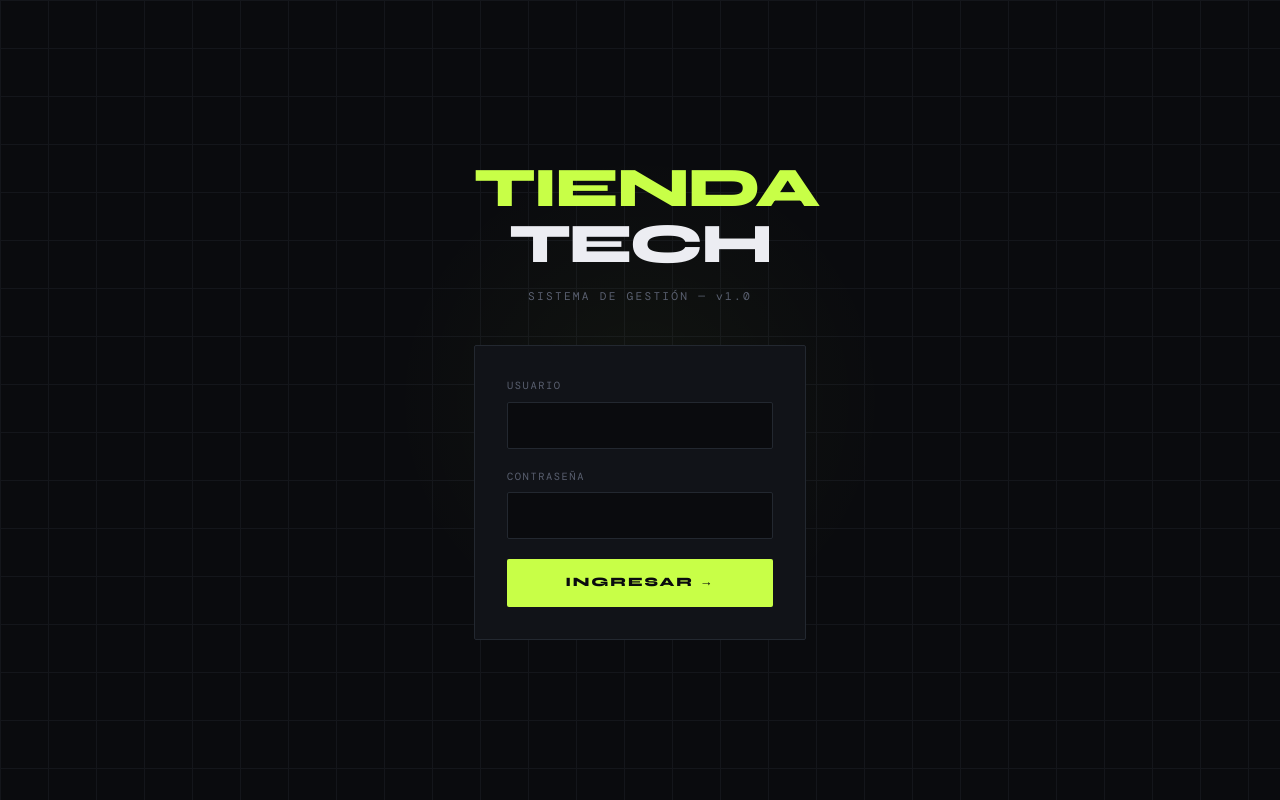
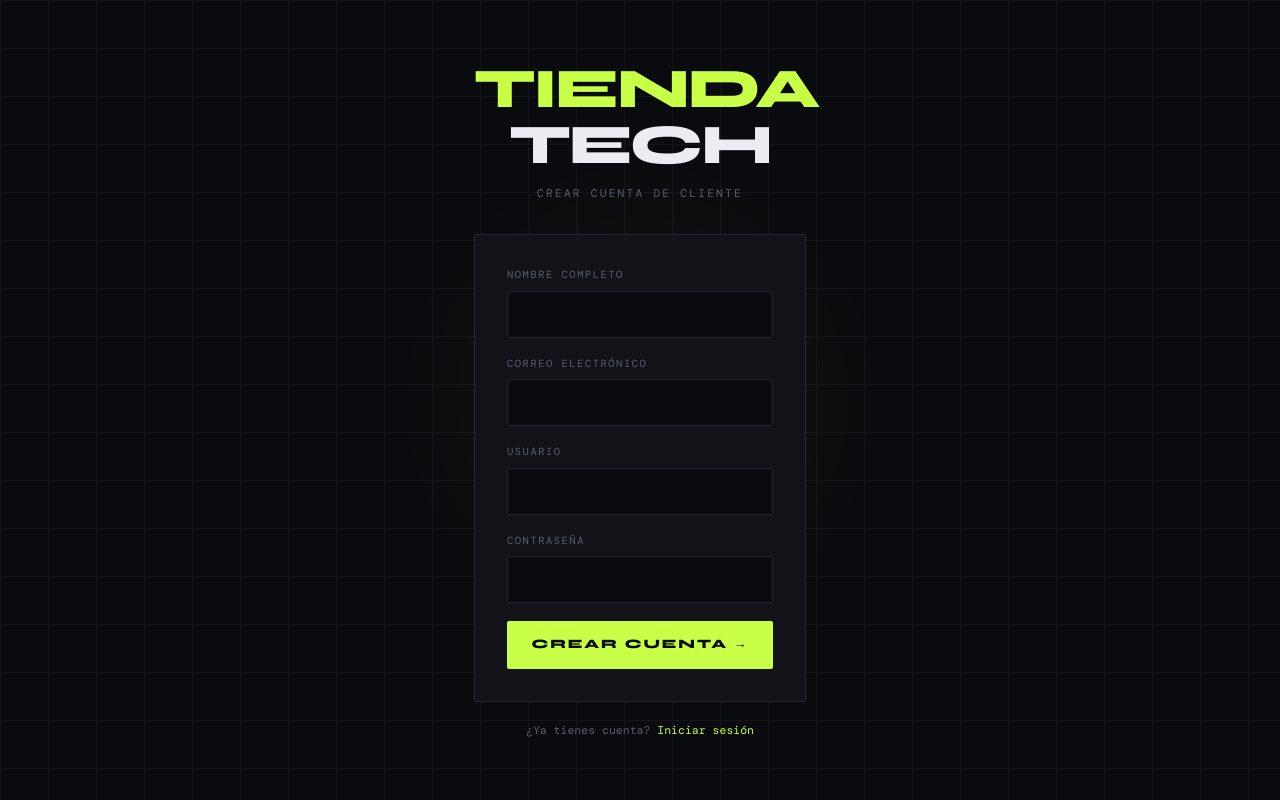
Before and after one commit to dcoronado91/proyecto2-db, a React app in the folder frontend/: page /register in a window 1280 px wide. Before the commit this address led to /login. Built offline with nearby package versions, Linux system fonts and the light colour scheme; the HTML template or start-up script is replaced by a standard one.

Commit message:
agregar página de registro para clientes y logo clickeable en navbar

```diff
--- a/frontend/src/App.jsx
+++ b/frontend/src/App.jsx
@@ -1,6 +1,7 @@
 import { BrowserRouter, Routes, Route, Navigate } from 'react-router-dom'
 import Navbar    from './components/Navbar'
 import Login     from './pages/Login'
+import Register  from './pages/Register'
 import Dashboard from './pages/Dashboard'
 import Productos from './pages/Productos'
 import Ventas    from './pages/Ventas'
@@ -43,7 +44,8 @@ export default function App() {
   return (
     <BrowserRouter>
       <Routes>
-        <Route path="/login" element={<Login />} />
+        <Route path="/login"    element={<Login />} />
+        <Route path="/register" element={<Register />} />
         <Route path="/productos" element={
           <PrivateRoute><Layout><Productos /></Layout></PrivateRoute>
         } />
--- a/frontend/src/components/Navbar.jsx
+++ b/frontend/src/components/Navbar.jsx
@@ -1,4 +1,4 @@
-import { NavLink, useNavigate } from 'react-router-dom'
+import { NavLink, Link, useNavigate } from 'react-router-dom'
 
 const LINKS_TODOS  = [
   { to: '/dashboard', label: 'Dashboard' },
@@ -38,10 +38,12 @@ export default function Navbar() {
     }}>
 
       {/* Logo */}
-      <span className="font-display font-bold text-lg" style={{ letterSpacing: '-0.5px' }}>
-        <span style={{ color: 'var(--accent)' }}>TIENDA</span>
-        <span style={{ color: 'var(--text)' }}> TECH</span>
-      </span>
+      <Link to="/productos" style={{ textDecoration: 'none' }}>
+        <span className="font-display font-bold text-lg" style={{ letterSpacing: '-0.5px' }}>
+          <span style={{ color: 'var(--accent)' }}>TIENDA</span>
+          <span style={{ color: 'var(--text)' }}> TECH</span>
+        </span>
+      </Link>
 
       {/* Navegación */}
       <div style={{ display: 'flex', height: '100%' }}>
--- a/frontend/src/pages/Login.jsx
+++ b/frontend/src/pages/Login.jsx
@@ -1,5 +1,5 @@
 import { useState } from 'react'
-import { useNavigate } from 'react-router-dom'
+import { useNavigate, Link } from 'react-router-dom'
 import api from '../api/axios'
 
 export default function Login() {
@@ -202,6 +202,15 @@ export default function Login() {
             </button>
           </form>
         </div>
+
+        {/* Link al registro */}
+        <p style={{ textAlign: 'center', marginTop: '20px', fontFamily: 'DM Mono, monospace', fontSize: '0.72rem', color: 'var(--muted)' }}>
+          ¿No tienes cuenta?{' '}
+          <Link to="/register" style={{ color: 'var(--accent)', textDecoration: 'none' }}>
+            Crear cuenta
+          </Link>
+        </p>
+
       </div>
     </div>
   )
--- /dev/null
+++ b/frontend/src/pages/Register.jsx
@@ -0,0 +1,219 @@
+import { useState } from 'react'
+import { useNavigate, Link } from 'react-router-dom'
+import api from '../api/axios'
+
+const inputStyle = {
+  background:   'var(--bg)',
+  border:       '1px solid var(--border)',
+  color:        'var(--text)',
+  borderRadius: '2px',
+  fontFamily:   'DM Mono, monospace',
+  fontSize:     '0.875rem',
+  outline:      'none',
+  width:        '100%',
+  padding:      '12px 16px',
+  transition:   'border-color 0.2s',
+}
+
+const labelStyle = {
+  display:       'block',
+  fontFamily:    'DM Mono, monospace',
+  fontSize:      '0.65rem',
+  textTransform: 'uppercase',
+  letterSpacing: '0.15em',
+  color:         'var(--muted)',
+  marginBottom:  '8px',
+}
+
+export default function Register() {
+  const [form,    setForm]    = useState({ username: '', password: '', nombre: '', email: '' })
+  const [error,   setError]   = useState('')
+  const [loading, setLoading] = useState(false)
+  const [ok,      setOk]      = useState(false)
+  const navigate = useNavigate()
+
+  const handleSubmit = async (e) => {
+    e.preventDefault()
+    setError('')
+    setLoading(true)
+    try {
+      await api.post('/auth/register', { ...form, rol: 'cliente' })
+      setOk(true)
+      setTimeout(() => navigate('/login'), 1800)
+    } catch (err) {
+      setError(err.response?.data?.error || 'Error al registrar')
+    } finally {
+      setLoading(false)
+    }
+  }
+
+  return (
+    <div style={{
+      background:     'var(--bg)',
+      minHeight:      '100vh',
+      display:        'flex',
+      alignItems:     'center',
+      justifyContent: 'center',
+      position:       'relative',
+      overflow:       'hidden',
+    }}>
+
+      {/* Grid de fondo */}
+      <div style={{
+        position:        'absolute',
+        inset:           0,
+        backgroundImage:
+          'linear-gradient(var(--border) 1px, transparent 1px),' +
+          'linear-gradient(90deg, var(--border) 1px, transparent 1px)',
+        backgroundSize:  '48px 48px',
+        opacity:         0.4,
+        pointerEvents:   'none',
+      }} />
+
+      {/* Glow */}
+      <div style={{
+        position:      'absolute',
+        width:         '500px',
+        height:        '500px',
+        background:    'radial-gradient(circle, rgba(200,255,71,0.04) 0%, transparent 70%)',
+        top:           '50%',
+        left:          '50%',
+        transform:     'translate(-50%, -50%)',
+        pointerEvents: 'none',
+      }} />
+
+      <div style={{ position: 'relative', zIndex: 10, width: '100%', maxWidth: '380px', padding: '0 24px' }}>
+
+        {/* Logo */}
+        <div style={{ marginBottom: '32px', textAlign: 'center' }}>
+          <p style={{ fontFamily: 'Syne, sans-serif', fontWeight: 800, fontSize: '3.5rem', lineHeight: 1, color: 'var(--accent)', letterSpacing: '-2px', margin: 0 }}>
+            TIENDA
+          </p>
+          <p style={{ fontFamily: 'Syne, sans-serif', fontWeight: 800, fontSize: '3.5rem', lineHeight: 1, color: 'var(--text)', letterSpacing: '-2px', margin: 0 }}>
+            TECH
+          </p>
+          <p style={{ fontFamily: 'DM Mono, monospace', fontSize: '0.7rem', marginTop: '12px', color: 'var(--muted)', letterSpacing: '0.2em' }}>
+            CREAR CUENTA DE CLIENTE
+          </p>
+        </div>
+
+        {/* Formulario */}
+        <div style={{
+          background:   'var(--surface)',
+          border:       '1px solid var(--border)',
+          borderRadius: '2px',
+          padding:      '32px',
+        }}>
+          {ok ? (
+            <div style={{ textAlign: 'center', padding: '16px 0' }}>
+              <p style={{ fontFamily: 'DM Mono', fontSize: '0.65rem', letterSpacing: '0.2em', textTransform: 'uppercase', color: 'var(--success)', marginBottom: '8px' }}>
+                ✓ Cuenta creada
+              </p>
+              <p style={{ fontFamily: 'DM Mono', fontSize: '0.8rem', color: 'var(--muted)', margin: 0 }}>
+                Redirigiendo al login...
+              </p>
+            </div>
+          ) : (
+            <form onSubmit={handleSubmit} style={{ display: 'flex', flexDirection: 'column', gap: '18px' }}>
+
+              <div>
+                <label style={labelStyle}>Nombre completo</label>
+                <input
+                  type="text"
+                  required
+                  value={form.nombre}
+                  onChange={e => setForm({ ...form, nombre: e.target.value })}
+                  style={inputStyle}
+                  onFocus={e => e.target.style.borderColor = 'var(--accent)'}
+                  onBlur={e  => e.target.style.borderColor = 'var(--border)'}
+                />
+              </div>
+
+              <div>
+                <label style={labelStyle}>Correo electrónico</label>
+                <input
+                  type="email"
+                  value={form.email}
+                  onChange={e => setForm({ ...form, email: e.target.value })}
+                  style={inputStyle}
+                  onFocus={e => e.target.style.borderColor = 'var(--accent)'}
+                  onBlur={e  => e.target.style.borderColor = 'var(--border)'}
+                />
+              </div>
+
+              <div>
+                <label style={labelStyle}>Usuario</label>
+                <input
+                  type="text"
+                  required
+                  value={form.username}
+                  onChange={e => setForm({ ...form, username: e.target.value })}
+                  style={inputStyle}
+                  onFocus={e => e.target.style.borderColor = 'var(--accent)'}
+                  onBlur={e  => e.target.style.borderColor = 'var(--border)'}
+                />
+              </div>
+
+              <div>
+                <label style={labelStyle}>Contraseña</label>
+                <input
+                  type="password"
+                  required
+                  value={form.password}
+                  onChange={e => setForm({ ...form, password: e.target.value })}
+                  style={inputStyle}
+                  onFocus={e => e.target.style.borderColor = 'var(--accent)'}
+                  onBlur={e  => e.target.style.borderColor = 'var(--border)'}
+                />
+              </div>
+
+              {error && (
+                <div style={{
+                  background:   'rgba(255,77,109,0.08)',
+                  border:       '1px solid rgba(255,77,109,0.25)',
+                  borderRadius: '2px',
+                  color:        'var(--danger)',
+                  padding:      '10px 14px',
+                  fontFamily:   'DM Mono, monospace',
+                  fontSize:     '0.75rem',
+                }}>
+                  ⚠ {error}
+                </div>
+              )}
+
+              <button
+                type="submit"
+                disabled={loading}
+                style={{
+                  background:    loading ? 'var(--border)' : 'var(--accent)',
+                  color:         '#0a0b0e',
+                  border:        'none',
+                  borderRadius:  '2px',
+                  fontFamily:    'Syne, sans-serif',
+                  fontWeight:    800,
+                  fontSize:      '0.8rem',
+                  letterSpacing: '0.15em',
+                  width:         '100%',
+                  padding:       '14px',
+                  cursor:        loading ? 'not-allowed' : 'pointer',
+                  transition:    'opacity 0.2s',
+                  opacity:       loading ? 0.6 : 1,
+                }}>
+                {loading ? 'REGISTRANDO...' : 'CREAR CUENTA →'}
+              </button>
+            </form>
+          )}
+        </div>
+
+        {/* Link al login */}
+        <p style={{ textAlign: 'center', marginTop: '20px', fontFamily: 'DM Mono, monospace', fontSize: '0.72rem', color: 'var(--muted)' }}>
+          ¿Ya tienes cuenta?{' '}
+          <Link to="/login" style={{ color: 'var(--accent)', textDecoration: 'none' }}>
+            Iniciar sesión
+          </Link>
+        </p>
+
+      </div>
+    </div>
+  )
+}
```
